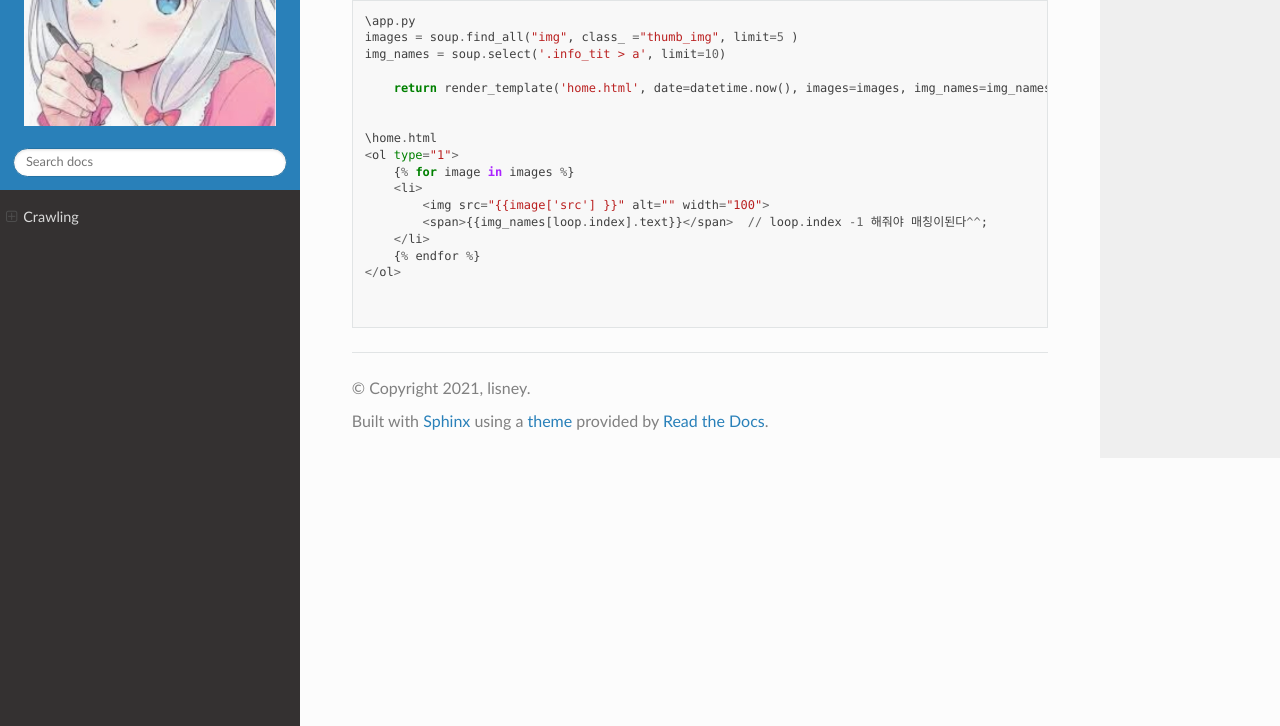
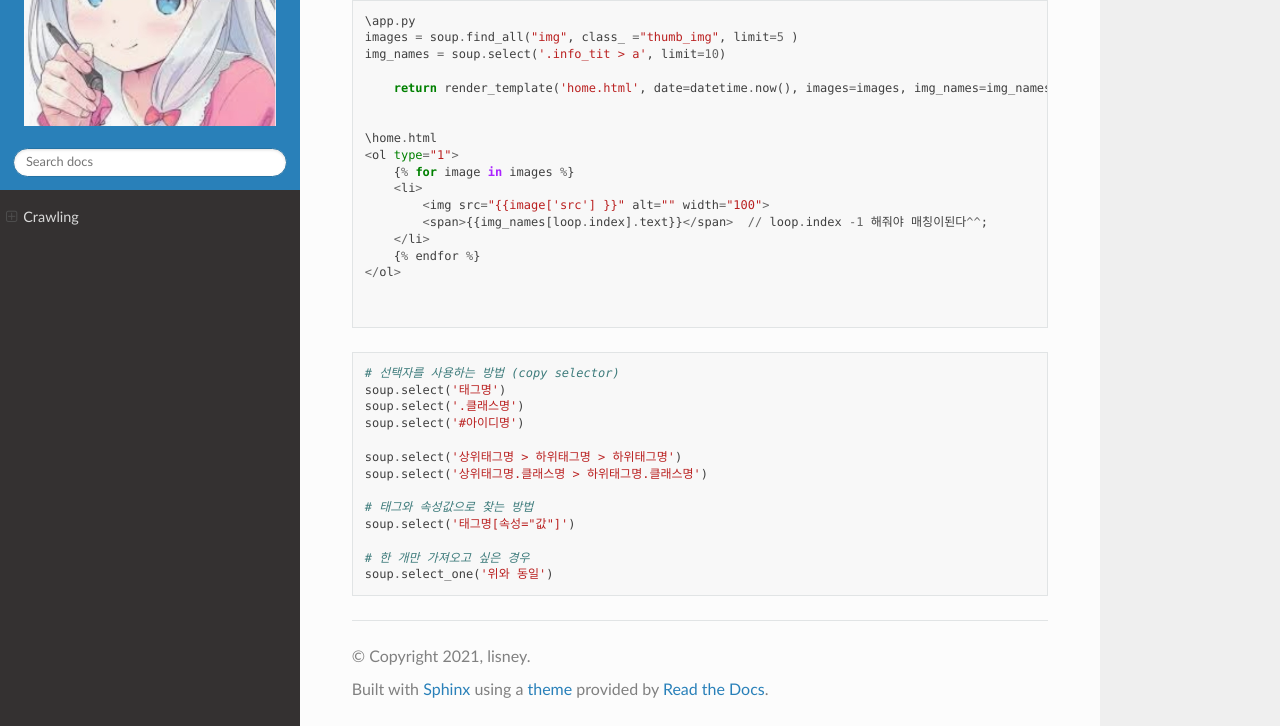
Before and after one commit to lisney/RTD, a Sphinx documentation site: the page built from docs/source/new/flask_upcrawl.md, in a window 1280 px wide and 900 px high, scrolled down 3224 px, cut to the strip 174-900 px from the top of the window. Built offline with Sphinx 7.4.7 and the Read the Docs theme 2.0.0, drawn with Linux system fonts in a browser that asks for light colours; pages that are not in the unit, such as notebooks, are missing from menus.

Commit message:
Update flask_upcrawl.md

````diff
--- a/docs/source/new/flask_upcrawl.md
+++ b/docs/source/new/flask_upcrawl.md
@@ -180,3 +180,20 @@ img_names = soup.select('.info_tit > a', limit=10)
 
 
 ```
+
+
+```
+# 선택자를 사용하는 방법 (copy selector)
+soup.select('태그명')
+soup.select('.클래스명')
+soup.select('#아이디명')
+
+soup.select('상위태그명 > 하위태그명 > 하위태그명')
+soup.select('상위태그명.클래스명 > 하위태그명.클래스명')
+
+# 태그와 속성값으로 찾는 방법
+soup.select('태그명[속성="값"]')
+
+# 한 개만 가져오고 싶은 경우
+soup.select_one('위와 동일')
+```
````
